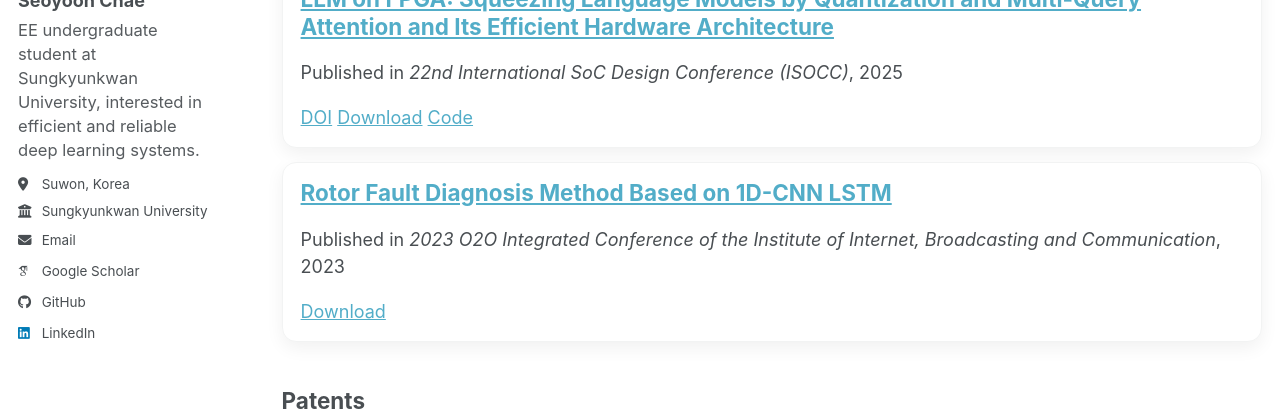
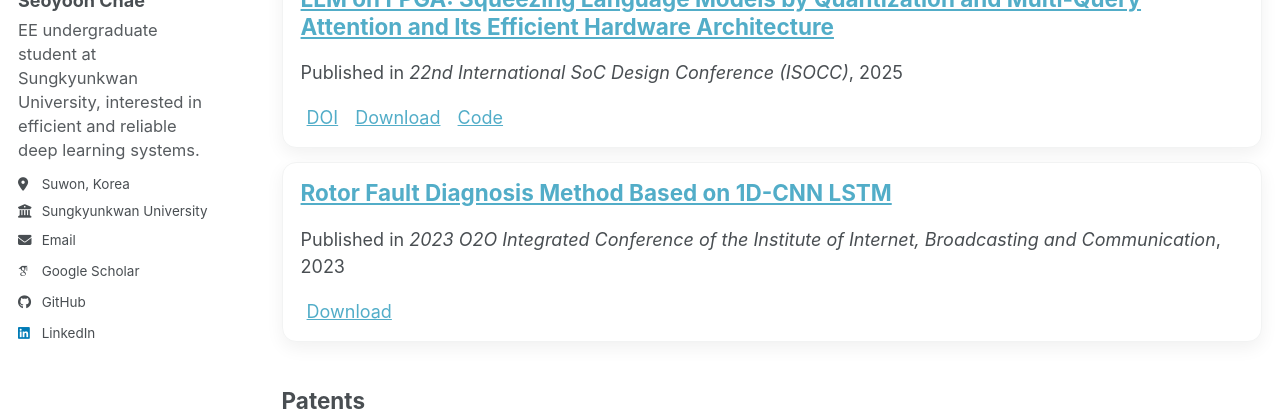
Before and after one commit to chae-sy/chae-sy.github.io, a Jekyll site: the page built from _pages/publications.html, in a window 1280 px wide. Shown: the part 309-720 px from the top of the page. Built offline with Jekyll 4.4.1, drawn with Linux system fonts in a browser that asks for light colours; some web fonts are replaced; a script bundle is joined from its source files by our own code; library files that are not in the unit come from our copies.

Commit message:
Update main.scss

```diff
--- a/assets/css/main.scss
+++ b/assets/css/main.scss
@@ -124,3 +124,26 @@
   line-height: 1.45;
   opacity: 0.92;
 }
+
+/* DOI / Code / Download 링크 */
+.pub-links a {
+  padding: 2px 6px;
+  border-radius: 6px;
+  transition: background 0.15s ease, color 0.15s ease;
+}
+
+.pub-links a:hover {
+  background: rgba(42,127,255,0.12);
+  text-decoration: none;
+}
+
+/* Author profile의 URL 링크들 */
+
+.author__urls a {
+  transition: transform 0.15s ease, opacity 0.15s ease;
+}
+
+.author__urls a:hover {
+  transform: translateX(3px);
+  opacity: 1;
+}
```
